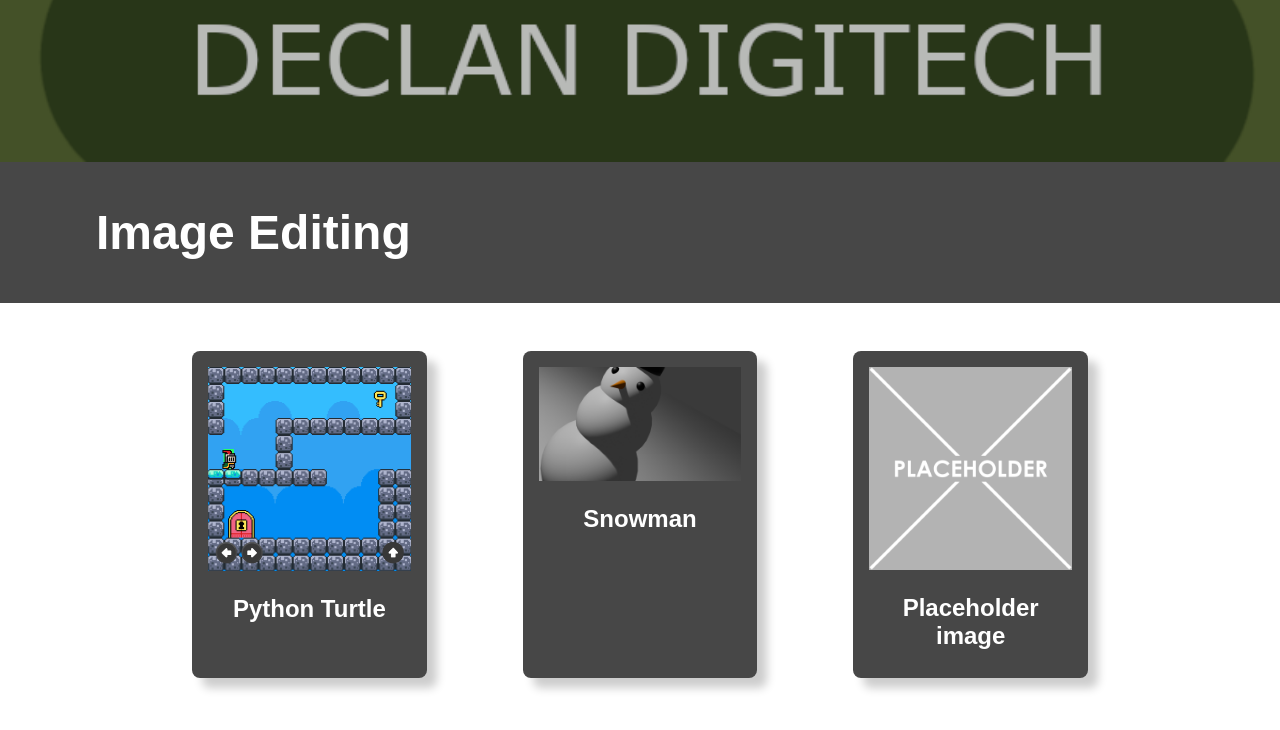
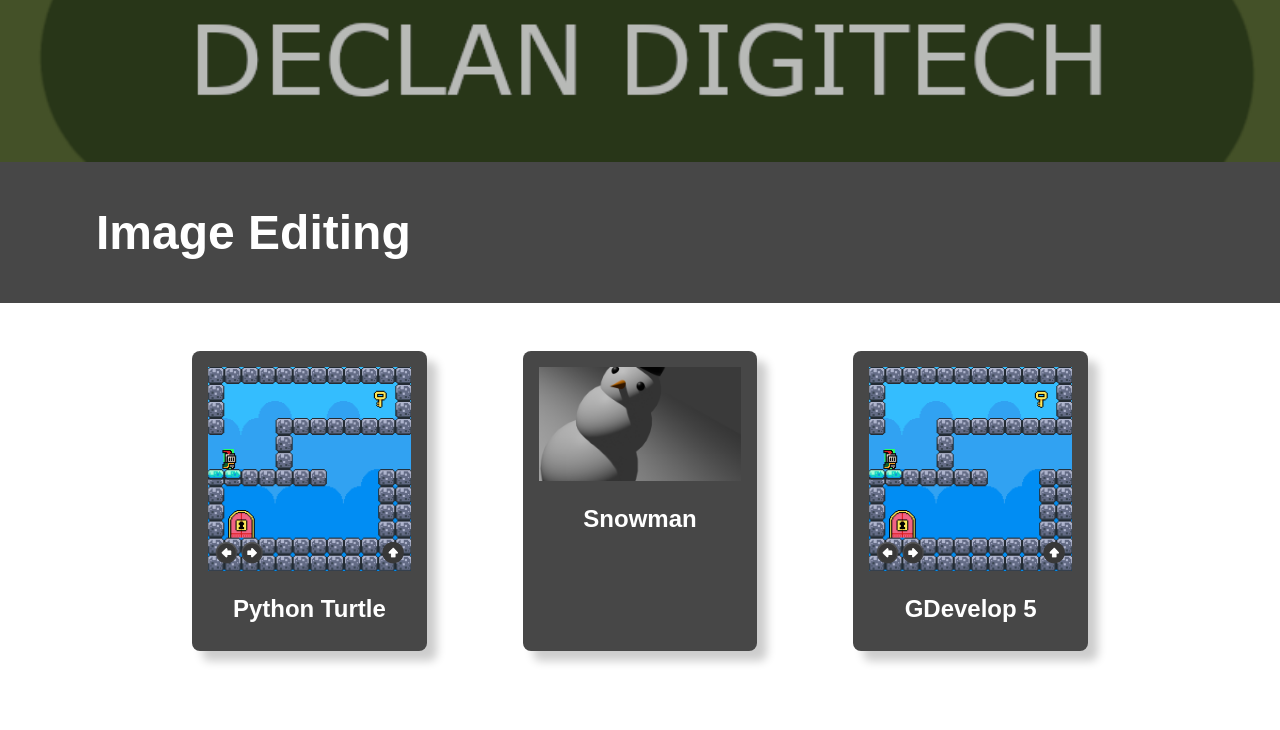
Before and after one commit to DeclanByr/MyYear10Website, a plain HTML site: page index.html in a window 1280 px wide. Shown: the part 38-768 px from the top of the page. Drawn offline with Linux system fonts and the light colour scheme; no server answers.

Commit message:
Update index.html

```diff
--- a/index.html
+++ b/index.html
@@ -72,8 +72,8 @@ console.log("get out of my code, code theif")
 </div>
 
 <div class="topic-card">
-<img src="images/placeholder-1024x1024.png" alt="change this too!">
-<h2 class="topic-card-text">Placeholder image</h2>
+<img src="images/Animation.gif" alt="change this too!">
+<h2 class="topic-card-text">GDevelop 5</h2>
 </div>
 
 </div>
```
